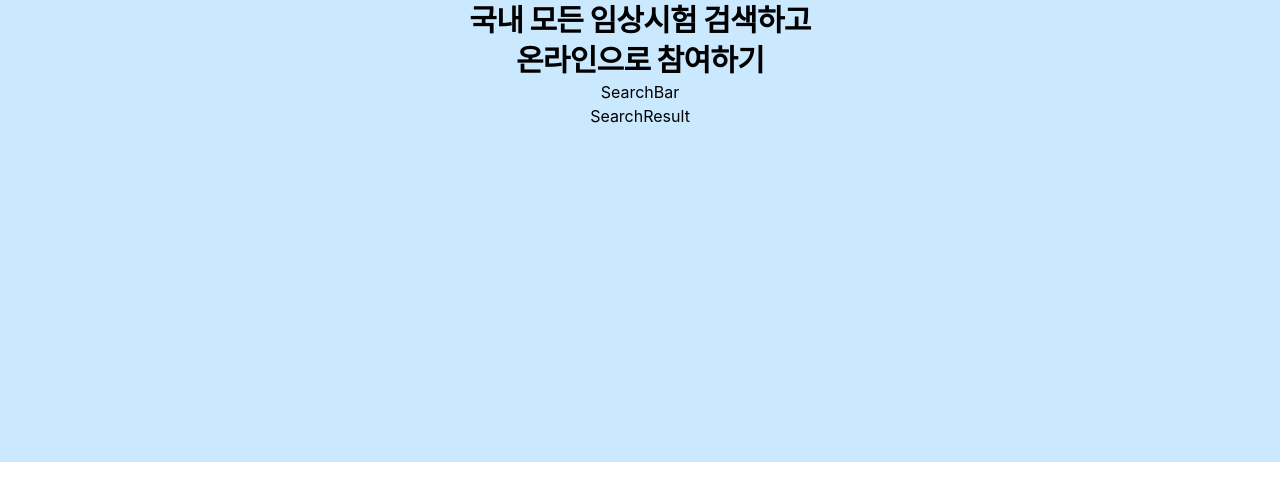
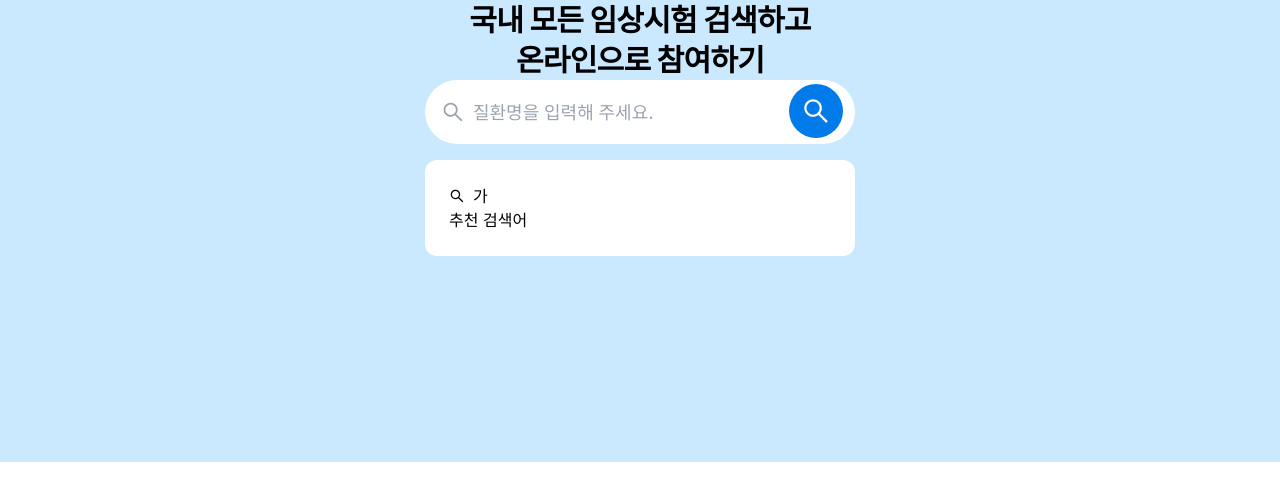
Before and after one commit to tmdgus95/preonboarding-mission-1, a React (Create React App) app: page / in a window 1280 px wide. Shown: the top 500 px of the page. Built offline with nearby package versions, Linux system fonts and the light colour scheme; no server answers.

Commit message:
기본 css설정

```diff
--- /dev/null
+++ b/src/components/NoKeyword.tsx
@@ -0,0 +1,28 @@
+import RecommendKeyword from './ui/RecommendKeyword';
+
+const keywords = ['B형간염', '비만', '관절염', '우울증', '식도염'];
+export default function NoKeyword() {
+  return (
+    <div className='w-searchinput bg-white mt-4 p-6 rounded-xl'>
+      <div>
+        <p>최근 검색어</p>
+        <p className='my-5 text-gray-400 font-bold'>최근 검색어가 없습니다</p>
+      </div>
+
+      <hr />
+
+      <div>
+        <p className='mt-5 mb-4'>추천 검색어로 검색해보세요</p>
+        <div>
+          <ul>
+            <li className='flex justify-around'>
+              {keywords.map((keyword, i) => (
+                <RecommendKeyword key={i} keyword={keyword} />
+              ))}
+            </li>
+          </ul>
+        </div>
+      </div>
+    </div>
+  );
+}
--- a/src/components/RecommendSearch.tsx
+++ b/src/components/RecommendSearch.tsx
@@ -1,3 +1,10 @@
+import SearchExpectation from './SearchExpectation';
+
 export default function RecommendSearch() {
-  return <div>RecommendSearch</div>;
+  return (
+    <div className='w-searchinput bg-white mt-4 p-6 rounded-xl'>
+      <SearchExpectation name={'가'} />
+      <span>추천 검색어</span>
+    </div>
+  );
 }
--- a/src/components/SearchBar.tsx
+++ b/src/components/SearchBar.tsx
@@ -1,3 +1,17 @@
+import { AiOutlineSearch } from 'react-icons/ai';
+
 export default function SearchBar() {
-  return <div>SearchBar</div>;
+  return (
+    <div className='relative'>
+      <input
+        type='text'
+        className='w-searchinput h-16 rounded-full pl-12 font-medium text-lg'
+        placeholder='질환명을 입력해 주세요.'
+      />
+      <AiOutlineSearch className='absolute top-5 left-4  text-gray-400 text-2xl' />
+      <button className='absolute top-1 right-3 bg-searchRound p-3 rounded-full'>
+        <AiOutlineSearch className='text-white text-3xl' />
+      </button>
+    </div>
+  );
 }
--- /dev/null
+++ b/src/components/SearchExpectation.tsx
@@ -0,0 +1,17 @@
+import { AiOutlineSearch } from 'react-icons/ai';
+
+type Props = {
+  id?: number;
+  name: string;
+};
+
+export default function SearchExpectation({ id, name }: Props) {
+  return (
+    <li className='flex items-center'>
+      <span className='pr-2'>
+        <AiOutlineSearch />
+      </span>
+      <span>{name}</span>
+    </li>
+  );
+}
--- a/src/components/SearchResult.tsx
+++ b/src/components/SearchResult.tsx
@@ -1,3 +1,11 @@
+import NoKeyword from './NoKeyword';
+import RecommendSearch from './RecommendSearch';
+
 export default function SearchResult() {
-  return <div>SearchResult</div>;
+  return (
+    <>
+      {/* <NoKeyword /> */}
+      <RecommendSearch />
+    </>
+  );
 }
--- /dev/null
+++ b/src/components/ui/RecommendKeyword.tsx
@@ -0,0 +1,11 @@
+type Props = {
+  keyword: string;
+};
+
+export default function RecommendKeyword({ keyword }: Props) {
+  return (
+    <button className='text-blue-500 font-semibold bg-blue-100 p-3 rounded-full'>
+      {keyword}
+    </button>
+  );
+}
--- a/tailwind.config.js
+++ b/tailwind.config.js
@@ -6,6 +6,7 @@ module.exports = {
       spacing: {
         pchi: '462px',
         mbhi: '543px',
+        searchinput: '430px',
       },
       colors: {
         visual: '#cae9ff',
```
